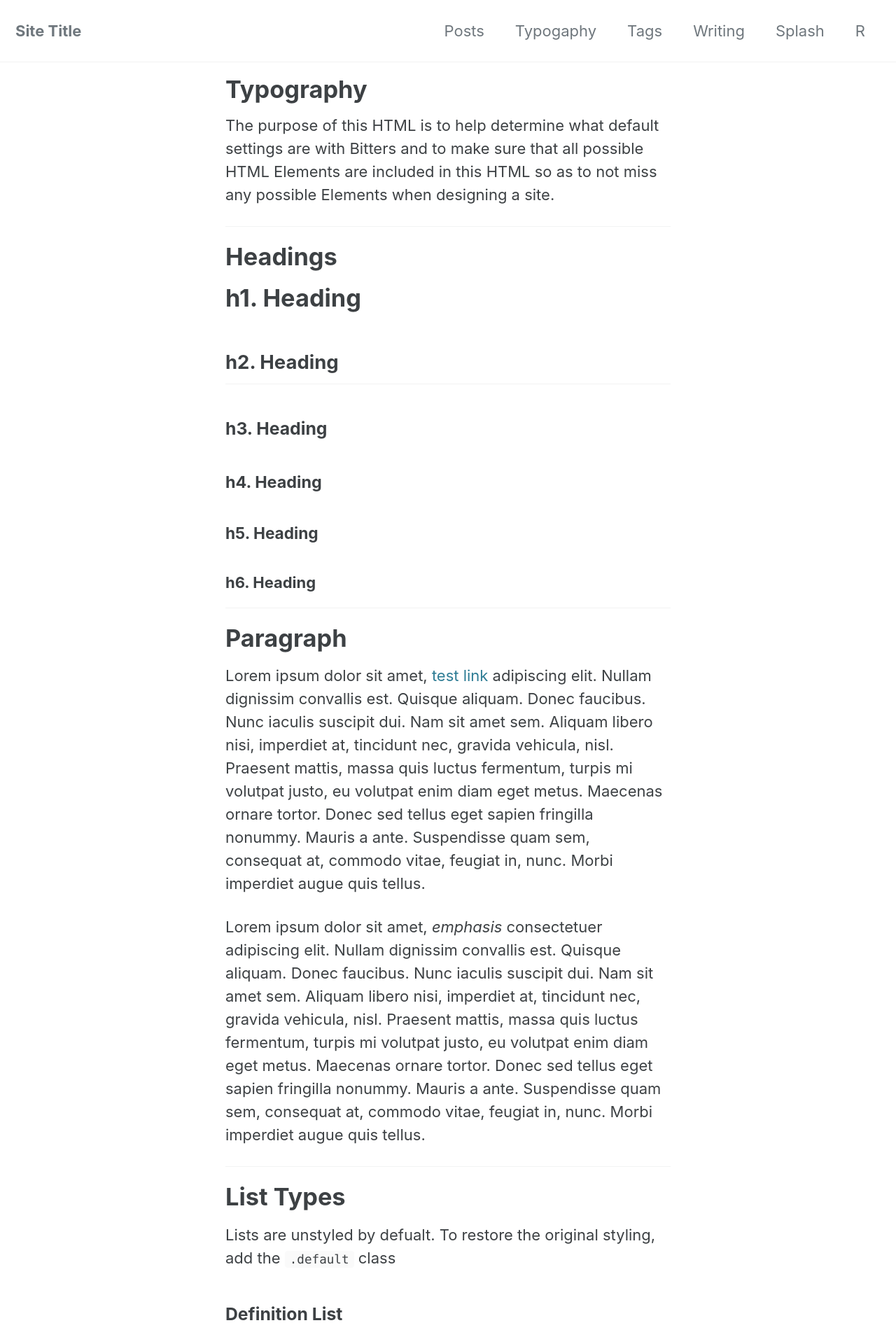
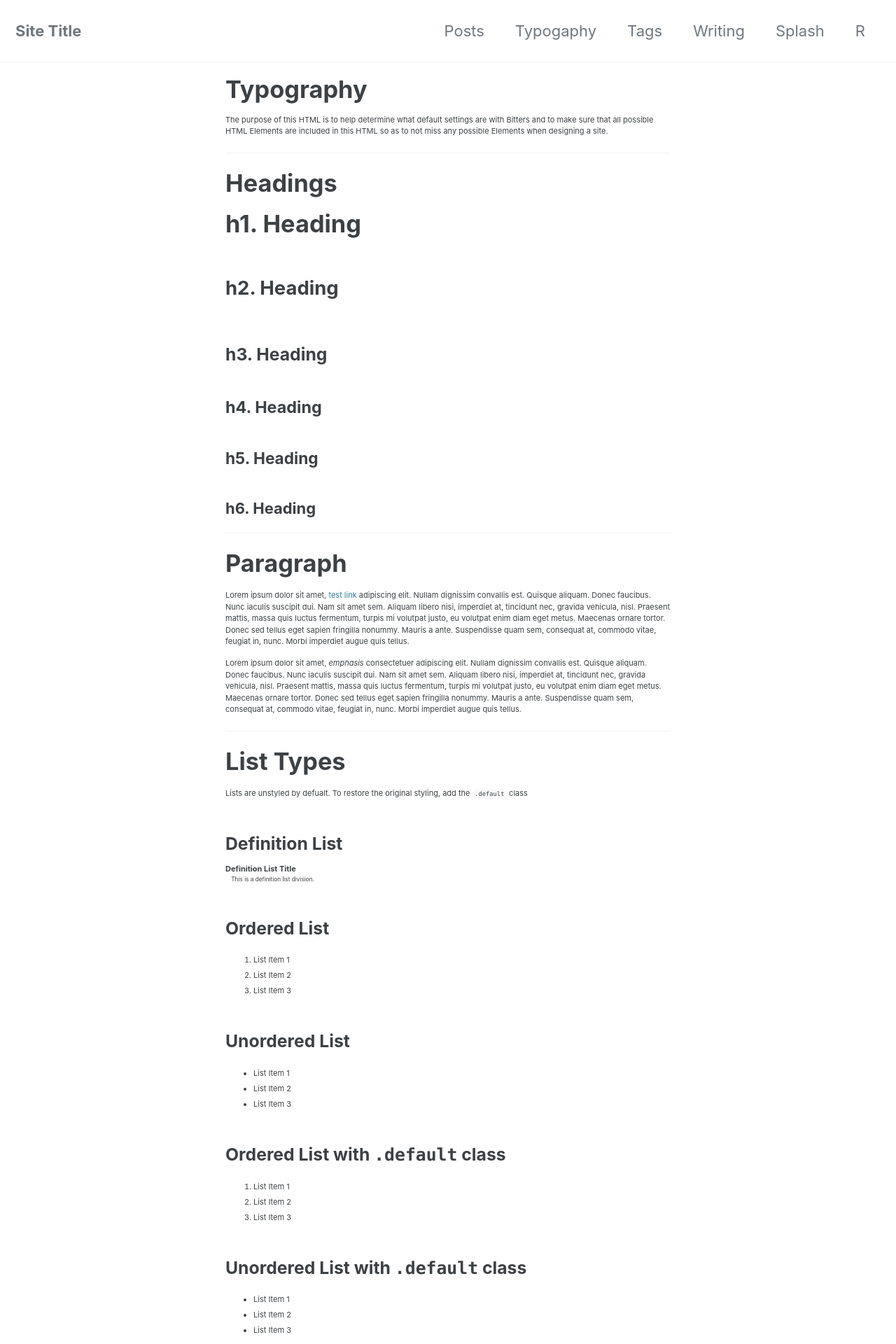
Before and after one commit to anantjoshi97/website, a Jekyll site: the page built from _pages/typography.md, in a window 1280 px wide. Shown: the top 1920 px of the page at 70% size. Built offline with Jekyll 4.4.1, drawn with Linux system fonts in a browser that asks for light colours; cached includes are drawn as plain includes.

Commit message:
Updated page to change font size

```diff
--- a/_sass/minimal-mistakes/_page.scss
+++ b/_sass/minimal-mistakes/_page.scss
@@ -85,7 +85,7 @@ body {
 .page__content {
   h2 {
     padding-bottom: 0.5em;
-    border-bottom: 1px solid $border-color;
+    /* border-bottom: 1px solid $border-color; */
   }
 
 	h1, h2, h3, h4, h5, h6 {
@@ -108,7 +108,8 @@ body {
   p,
   li,
   dl {
-    font-size: 1em;
+    /*font-size: 1em;*/
+    font-size: 0.5em
   }
 
   /* paragraph indents */
```
